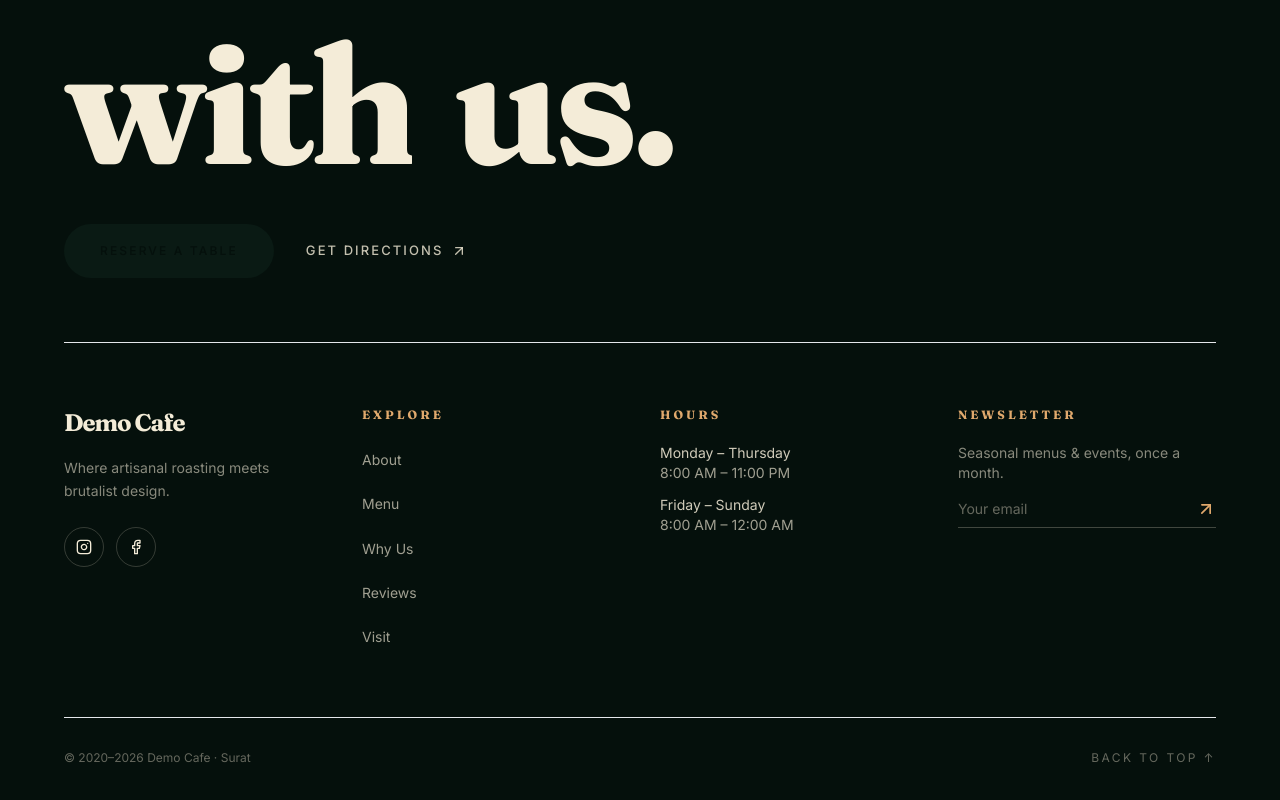
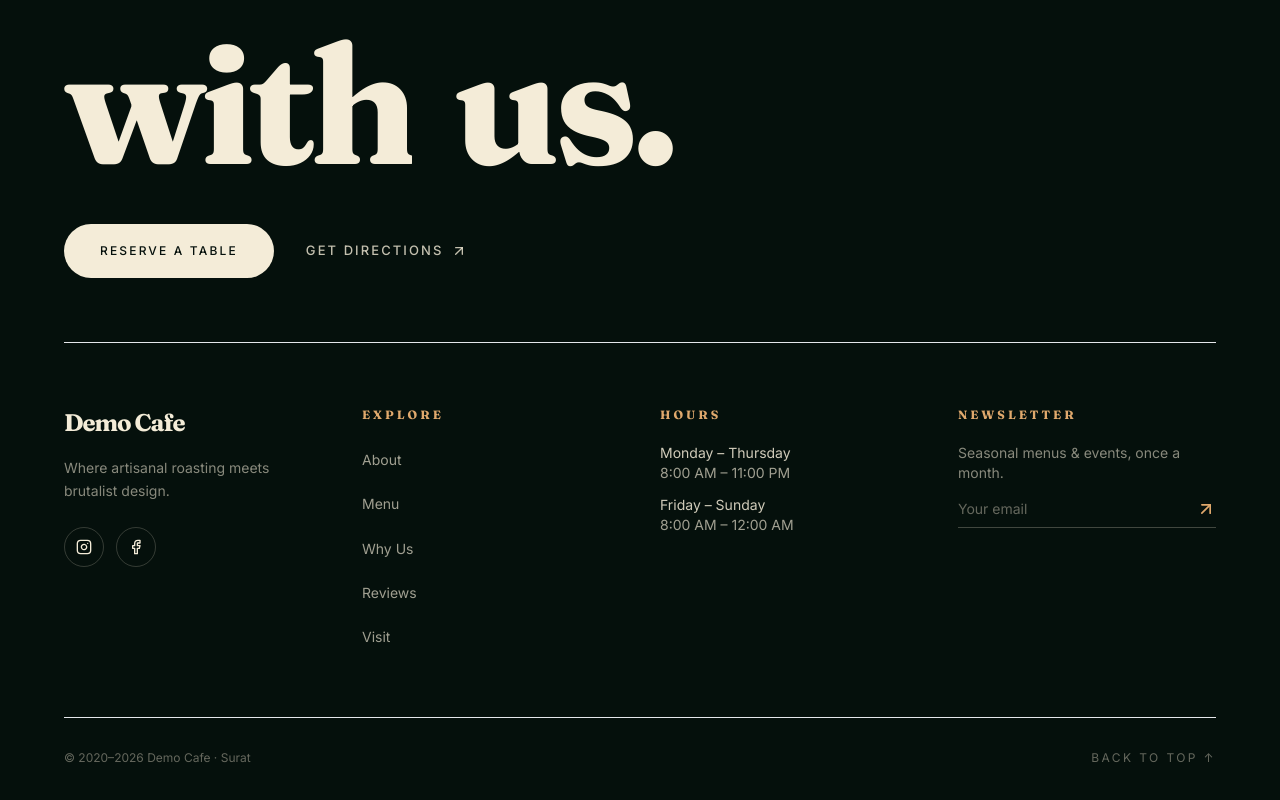
Before and after one commit to KenilPatel-30/DemoWebsite, a Next.js app: page / in a window 1280 px wide. Shown: the part 6160-6960 px from the top of the page. Built offline with nearby package versions, Linux system fonts and the light colour scheme.

Commit message:
Fix hover text on share button and reserve button background

```diff
--- a/components/order/OrderConfirmation.tsx
+++ b/components/order/OrderConfirmation.tsx
@@ -151,7 +151,7 @@ export default function OrderConfirmation() {
         </button>
       )}
 
-      <button className="w-full bg-transparent border border-ink hover:bg-ink hover:text-white transition-colors text-ink py-4 rounded-full font-medium text-[15px] flex items-center justify-center gap-2 mb-4">
+      <button className="w-full bg-transparent border border-ink hover:bg-ink hover:text-paper transition-colors text-ink py-4 rounded-full font-medium text-[15px] flex items-center justify-center gap-2 mb-4">
         <Upload className="w-4 h-4" /> Share with Friends
       </button>
 
--- a/components/sections/Footer.tsx
+++ b/components/sections/Footer.tsx
@@ -33,7 +33,7 @@ export default function Footer() {
             <Link
               href="/reserve"
               data-cursor="Book"
-              className="rounded-full bg-paper px-9 py-4 text-[12px] font-medium uppercase tracking-[0.18em] text-coffee shadow-card transition-transform hover:scale-[1.02]"
+              className="rounded-full bg-ink px-9 py-4 text-[12px] font-medium uppercase tracking-[0.18em] text-coffee shadow-card transition-transform hover:scale-[1.02]"
             >
               Reserve a Table
             </Link>
```
